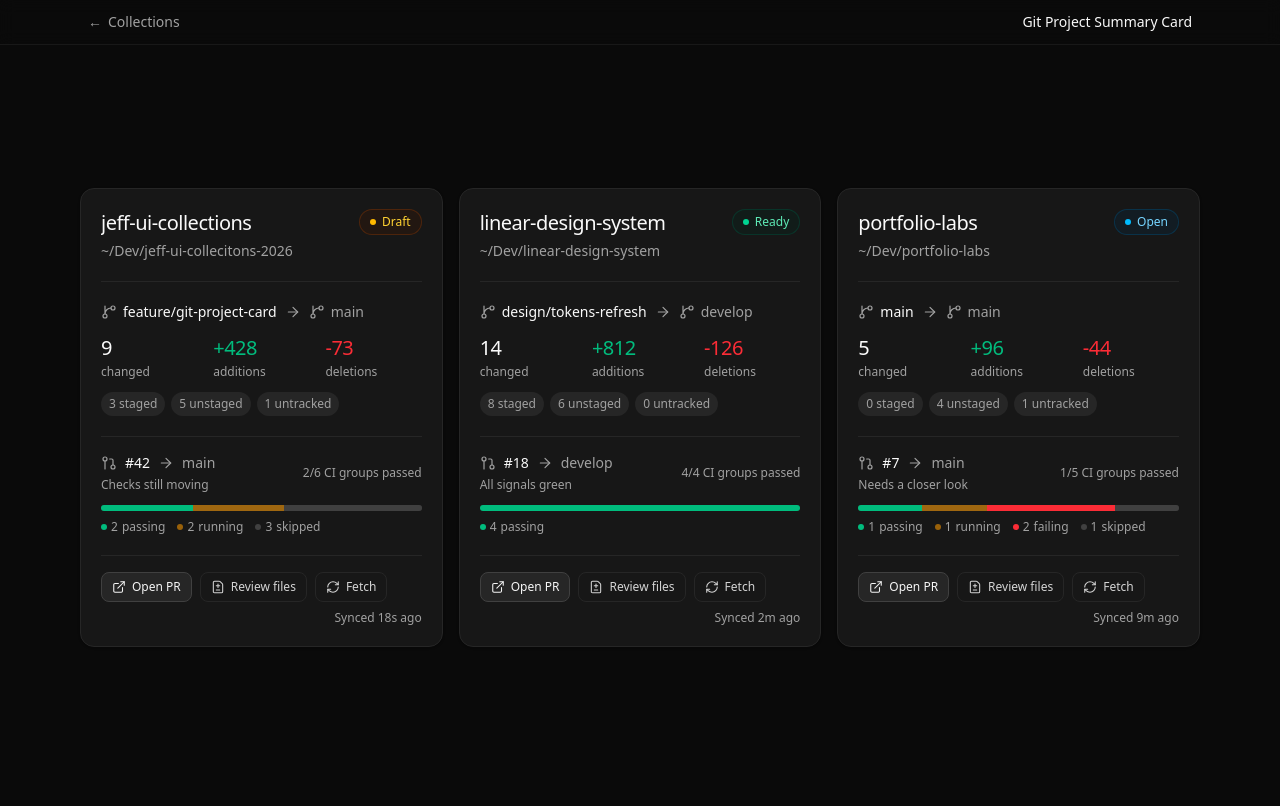
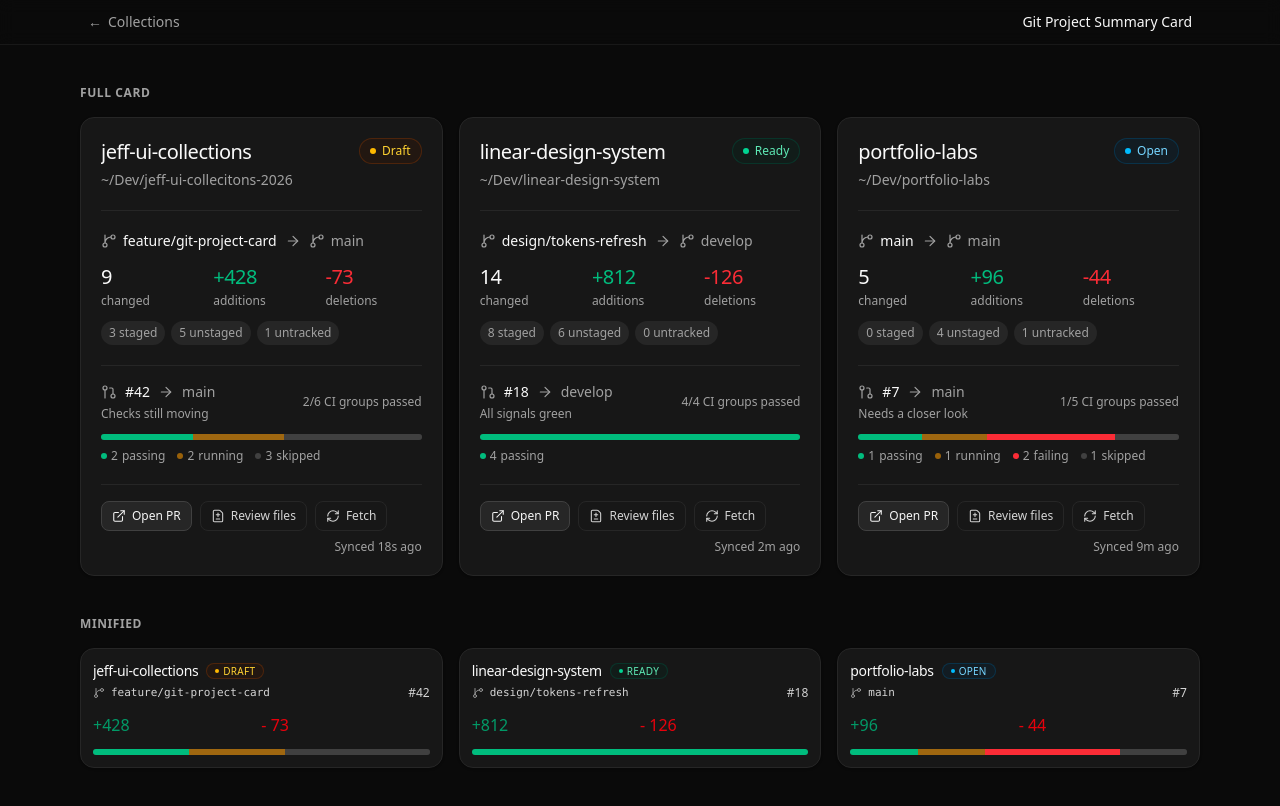
Before and after one commit to BowangLan/jeff-ui-collecitons-2026, a React (Vite) app in the folder apps/web/: page /experiments/git-project-summary-card in a window 1280 px wide. Built offline with nearby package versions, Linux system fonts and the light colour scheme.

Commit message:
refactor: separate CI aggregation logic into its own function and introduce a minified version of the GitProjectSummaryCard component

```diff
--- a/apps/web/src/components/experiments/git-project-summary-card.tsx
+++ b/apps/web/src/components/experiments/git-project-summary-card.tsx
@@ -377,11 +377,8 @@
   return "Waiting on the last signal";
 }
 
-function GitProjectSummaryCard(project: GitProjectSummaryCardProps) {
+function getCiAggregation(project: GitProjectSummaryCardProps) {
   const ciStatuses = project.ci.flatMap((ci) => ci.statuses);
-  const passedCiStatuses = ciStatuses.filter(
-    (status) => status.variant === "success",
-  );
   const ciStatusCount = ciStatuses.length;
   const ciStatusCounts = ciStatuses.reduce<Record<CiStatusVariant, number>>(
     (counts, status) => {
@@ -415,6 +412,27 @@
   const passedCiCount = project.ci.filter((ci) =>
     ci.statuses.every((status) => status.variant === "success"),
   ).length;
+
+  return {
+    ciStatuses,
+    ciStatusCount,
+    ciStatusCounts,
+    ciStatusGroups,
+    passedCiCount,
+  };
+}
+
+function GitProjectSummaryCard(project: GitProjectSummaryCardProps) {
+  const {
+    ciStatuses,
+    ciStatusCount,
+    ciStatusCounts,
+    ciStatusGroups,
+    passedCiCount,
+  } = getCiAggregation(project);
+  const passedCiStatuses = ciStatuses.filter(
+    (status) => status.variant === "success",
+  );
   const prStateTone = getPrStateTone(project.prState);
   const projectPulse = getProjectPulse({
     hasFailedCi: ciStatusCounts.failed > 0,
@@ -543,8 +561,7 @@
             {ciStatusGroups.map((group) => (
               <div
                 key={group.variant}
-                className={`h-full motion-safe:transition-opacity group-hover/card:opacity-90 ${ciStatusVariants[group.variant].progress} ${
-                  group.variant === "running" ? "motion-safe:animate-pulse" : ""
+                className={`h-full motion-safe:transition-opacity group-hover/card:opacity-90 ${ciStatusVariants[group.variant].progress} ${group.variant === "running" ? "motion-safe:animate-pulse" : ""
                   }`}
                 style={{
                   width: `${(group.count / ciStatusCount) * 100}%`,
@@ -557,10 +574,8 @@
               <span key={group.variant} className="inline-flex items-center gap-1">
                 <span
                   aria-hidden
-                  className={`h-1.5 w-1.5 rounded-full ${
-                    ciStatusVariants[group.variant].progress
-                  } ${
-                    group.variant === "running" ? "motion-safe:animate-pulse" : ""
+                  className={`h-1.5 w-1.5 rounded-full ${ciStatusVariants[group.variant].progress
+                    } ${group.variant === "running" ? "motion-safe:animate-pulse" : ""
                     }`}
                 />
                 <span className="tabular-nums">{group.count}</span>
@@ -614,12 +629,120 @@
   );
 }
 
+function GitProjectSummaryCardMinified(project: GitProjectSummaryCardProps) {
+  const { ciStatuses, ciStatusCount, ciStatusGroups, passedCiCount } =
+    getCiAggregation(project);
+  const passedCiStatuses = ciStatuses.filter(
+    (status) => status.variant === "success",
+  );
+  const prStateTone = getPrStateTone(project.prState);
+
+  return (
+    <section
+      className="@container/card-mini group/card-mini w-full rounded-xl border border-neutral-200 bg-white p-3 shadow-sm motion-safe:transition-[border-color,box-shadow] motion-safe:duration-200 hover:border-neutral-300 hover:shadow-neutral-200/50 dark:border-neutral-800 dark:bg-neutral-900 dark:hover:border-neutral-700 dark:hover:shadow-black/10"
+      aria-label={`${project.repoName} repository summary (compact)`}
+    >
+      <div className="grid min-w-0 gap-3 @2xl/card-mini:grid-cols-[minmax(0,1fr)_auto_minmax(9rem,10rem)] @2xl/card-mini:items-center">
+        <div className="min-w-0 flex-1 space-y-1">
+          <div className="flex min-w-0 items-center gap-2">
+            <h2 className="truncate text-sm font-medium tracking-tight text-neutral-950 dark:text-neutral-50">
+              {project.repoName}
+            </h2>
+            <span
+              className={`inline-flex shrink-0 items-center gap-1 rounded-full border px-2 py-0.5 text-[10px] font-medium uppercase leading-none tracking-wide ${prStateTone.pill}`}
+            >
+              <span
+                aria-hidden
+                className={`h-1 w-1 rounded-full ${prStateTone.dot}`}
+              />
+              {project.prState}
+            </span>
+          </div>
+          <div className="flex min-w-0 flex-wrap items-center gap-x-1.5 gap-y-0.5 text-xs text-neutral-500 dark:text-neutral-400">
+            <GitBranch
+              aria-hidden
+              className="h-3 w-3 shrink-0 text-neutral-400"
+              strokeWidth={1.8}
+            />
+            <span className="min-w-0 max-w-full truncate font-mono text-[11px] text-neutral-600 dark:text-neutral-300 @2xl/card-mini:max-w-[16rem]">
+              {project.branch}
+            </span>
+            <div className="flex-1"></div>
+            <a
+              href={project.prUrl}
+              className="inline-flex shrink-0 items-center gap-0.5 rounded-sm text-neutral-700 underline-offset-2 hover:text-neutral-950 hover:underline focus-visible:outline-2 focus-visible:outline-offset-1 focus-visible:outline-neutral-950 dark:text-neutral-300 dark:hover:text-neutral-50 dark:focus-visible:outline-neutral-50"
+            >
+              #{project.prNumber}
+              {/* <ExternalLink
+                aria-hidden
+                className="h-2.5 w-2.5 opacity-70"
+                strokeWidth={1.8}
+              /> */}
+            </a>
+          </div>
+        </div>
+
+        <div className="grid grid-cols-2 overflow-hidden text-left text-base tabular-nums @2xl/card-mini:w-46">
+          <span className="font-medium text-emerald-600">+{project.additions}</span>
+          <span className="font-medium text-red-600">- {project.deletions}</span>
+        </div>
+
+        <div className="flex min-w-0 flex-col gap-1.5">
+          <div
+            className="flex h-1.5 overflow-hidden rounded-full bg-neutral-200 dark:bg-neutral-800"
+            role="progressbar"
+            aria-label="CI statuses (compact)"
+            aria-valuemin={0}
+            aria-valuemax={ciStatusCount}
+            aria-valuenow={passedCiStatuses.length}
+          >
+            {ciStatusGroups.map((group) => (
+              <div
+                key={group.variant}
+                className={`h-full ${ciStatusVariants[group.variant].progress} ${group.variant === "running"
+                  ? "motion-safe:animate-pulse"
+                  : ""
+                  }`}
+                style={{
+                  width: `${(group.count / ciStatusCount) * 100}%`,
+                }}
+              />
+            ))}
+          </div>
+        </div>
+      </div>
+    </section>
+  );
+}
+
 export default function Page() {
   return (
-    <article className="grid min-h-[calc(100vh-56px)] w-full grid-cols-1 place-items-center gap-4 bg-neutral-50 px-4 py-10 dark:bg-neutral-950 lg:grid-cols-3">
+    <div className="min-h-[calc(100vh-56px)] w-full bg-neutral-50 px-4 py-8 dark:bg-neutral-950 sm:py-10">
+      <div className="mx-auto flex w-full max-w-6xl flex-col gap-8 sm:gap-10">
+        <section className="space-y-4">
+          <h2 className="text-xs font-semibold uppercase tracking-wider text-neutral-500 dark:text-neutral-400">
+            Full card
+          </h2>
+          <article className="grid w-full grid-cols-1 gap-4 lg:grid-cols-3">
             {projects.map((project) => (
               <GitProjectSummaryCard key={project.repoName} {...project} />
             ))}
           </article>
+        </section>
+        <section className="space-y-4">
+          <h2 className="text-xs font-semibold uppercase tracking-wider text-neutral-500 dark:text-neutral-400">
+            Minified
+          </h2>
+          <article className="grid w-full grid-cols-1 gap-4 lg:grid-cols-3">
+            {projects.map((project) => (
+              <GitProjectSummaryCardMinified
+                key={`mini-${project.repoName}`}
+                {...project}
+              />
+            ))}
+          </article>
+        </section>
+      </div>
+    </div>
   );
 }
```
Lines whose indentation alone changed are shown as unchanged.
